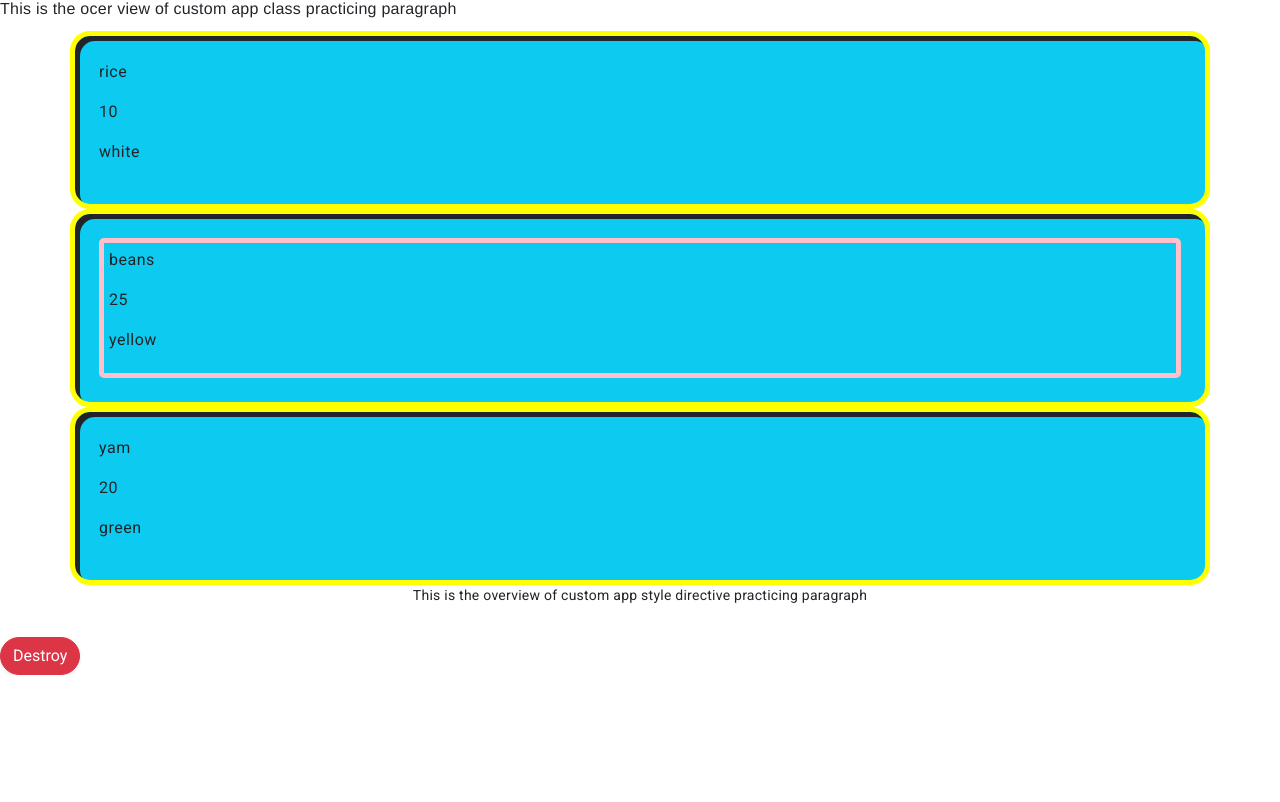
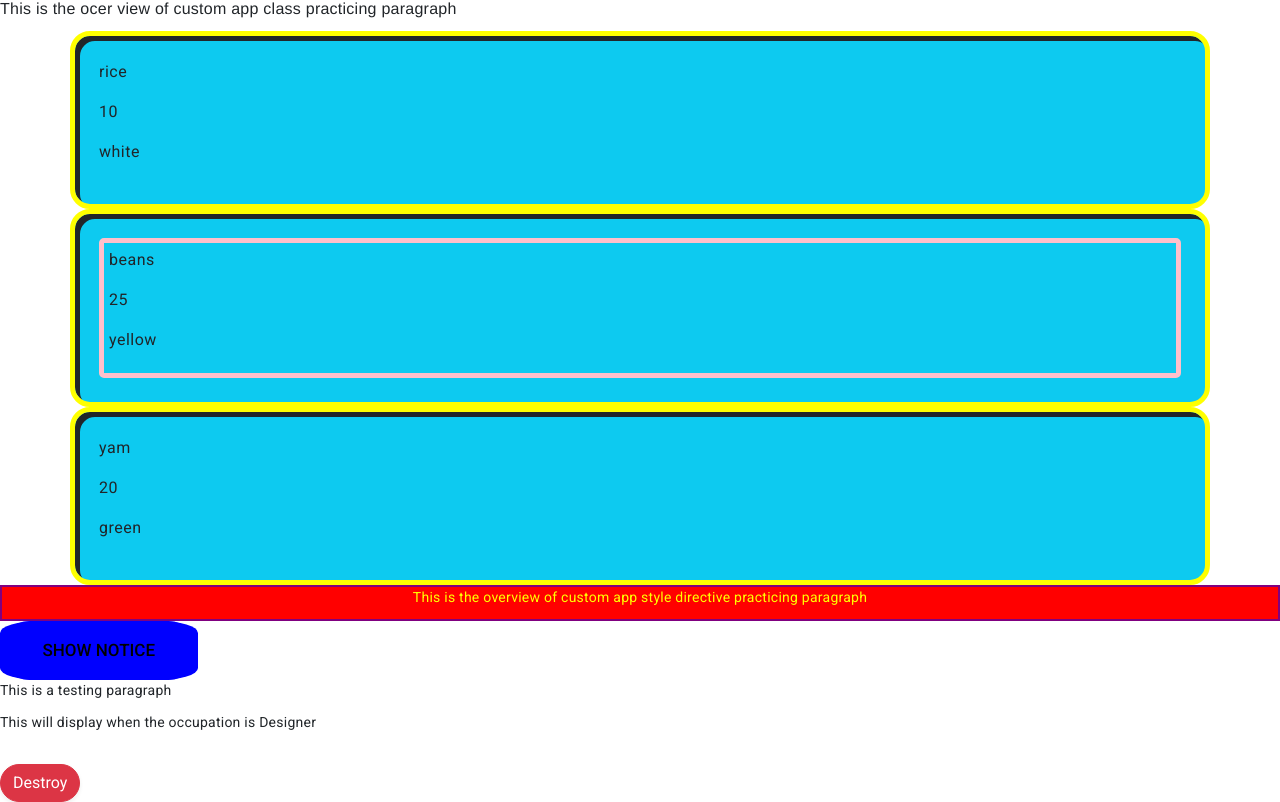
Before and after one commit to Toheeb-dev/Angular-Class-, an Angular app: page /hooks in a window 1280 px wide. Shown: the part 321-1123 px from the top of the page. Before the commit the page ends 996 px from the top, so only its background shows below. Built offline with nearby package versions, Linux system fonts and the light colour scheme.

Commit message:
treadted ngswitch

```diff
--- a/src/app/app.module.ts
+++ b/src/app/app.module.ts
@@ -32,6 +32,8 @@ import { HostbiddingDirective } from './customDirectives/hostbidding.directive';
 import { AppClassDirective } from './customDirectives/app-class.directive';
 import { CondDirDirective } from './customDirectives/cond-dir.directive';
 import { StyleDirective } from './customDirectives/style.directive';
+import { StructuralDirDirective } from './customDirectives/structural-dir.directive';
+import { IfDirDirective } from './customDirectives/if-dir.directive';
 
 
 @NgModule({
@@ -61,6 +63,8 @@ import { StyleDirective } from './customDirectives/style.directive';
     AppClassDirective,
     CondDirDirective,
     StyleDirective,
+    StructuralDirDirective,
+    IfDirDirective,
 
   ],
   imports: [
--- /dev/null
+++ b/src/app/customDirectives/if-dir.directive.ts
@@ -0,0 +1,18 @@
+import { Directive, TemplateRef, ViewContainerRef, Input } from '@angular/core';
+
+@Directive({
+  selector: '[appIfDir]'
+})
+export class IfDirDirective {
+
+  constructor(private template: TemplateRef<any>, private viewContainer: ViewContainerRef) { }
+
+  @Input('appIfDir') set displayView(conditon:boolean ){
+    if(conditon){
+      this.viewContainer.createEmbeddedView<any>(this.template)
+    } else {
+      this.viewContainer.clear()
+    }
+  }
+
+}
--- /dev/null
+++ b/src/app/customDirectives/structural-dir.directive.ts
@@ -0,0 +1,10 @@
+import { Directive } from '@angular/core';
+
+@Directive({
+  selector: '[appStructuralDir]'
+})
+export class StructuralDirDirective {
+
+  constructor() { }
+
+}
--- a/src/app/customDirectives/style.directive.ts
+++ b/src/app/customDirectives/style.directive.ts
@@ -10,6 +10,9 @@ export class StyleDirective {
   @Input() set appStyle(styles: Object){
     let entries = Object.entries(styles)
     console.log(entries)
+    for (let entry of entries){
+      this.renderer.setStyle(this.element.nativeElement, entry[0], entry[1])
+    }
 
   }
 
--- a/src/app/demo/demo.component.css
+++ b/src/app/demo/demo.component.css
@@ -17,3 +17,62 @@ border-radius: 20px;
     padding: 5px;
     /* opacity: 5px; */
 }
+.btn {
+    position: relative;
+    display: inline-block;
+    font-size: 17px;
+    text-transform: uppercase;
+    text-decoration: none;
+    padding: 1em 2.5em;
+    display: inline-block;
+    border-radius: 6em;
+    transition: all .2s;
+    border: none;
+    font-family: inherit;
+    font-weight: 500;
+    color: black;
+    background-color: blue;
+   }
+
+   .btn:hover {
+    transform: translateY(-3px);
+    box-shadow: 0 10px 20px rgba(0, 0, 0, 0.2);
+   }
+
+   .btn:active {
+    transform: translateY(-1px);
+    box-shadow: 0 5px 10px rgba(0, 0, 0, 0.2);
+   }
+
+   .btn::after {
+    content: "";
+    display: inline-block;
+    height: 100%;
+    width: 100%;
+    border-radius: 100px;
+    position: absolute;
+    top: 0;
+    left: 0;
+    z-index: -1;
+    transition: all .4s;
+   }
+
+   .btn::after {
+    background-color: blue;
+   }
+
+   .btn:hover::after {
+    transform: scaleX(1.4) scaleY(1.6);
+    opacity: 0;
+   }
+   .card {
+  width: 80%;
+  height: 54px;
+  display: inline-block;
+  background: rgb(236, 236, 236);
+  box-shadow: rgba(0, 0, 0, 0.4) 0px 2px 4px, rgba(0, 0, 0, 0.3) 0px 7px 13px -3px, rgba(0, 0, 0, 0.2) 0px -3px 0px inset;
+}
+.div-contain{
+display: flex;
+width: 100%;
+}
--- a/src/app/demo/demo.component.html
+++ b/src/app/demo/demo.component.html
@@ -23,8 +23,44 @@
   </div>
 </div>
 
-<div [appStyle]="{backgroundColor: 'blue', color:'yellow', border: '2px solid purple', width: '100%'}" class="text-center">
+<div [appStyle]="{backgroundColor: active ? 'blue' : 'red', color:'yellow', border: '2px solid purple', width: '100%'}" class="text-center">
     <p>
         This is the overview of custom app style directive practicing paragraph
     </p>
 </div>
+
+<!-- STRUCTURAL DIRECTIVES -->
+<div>
+<div class="div-contain">
+    <button class="btn" (click)="displayNotice()"> Show notice
+    </button>
+</div>
+
+<div class="card" *appIfDir="display">This is a example of custom structural directives</div>
+<ng-template #moreNotice class="card">This is a example of of more custom structural directives</ng-template>
+<p *appIfDir=" 10 > 5 ">
+    This is a testing paragraph
+</p>
+<!-- <div class="card" *ngIf="display else moreNotice ">This is a example of custom structural directives</div>
+<ng-template #moreNotice class="card">This is a example of of more custom structural directives</ng-template> -->
+</div>
+<!-- ==================================================== -->
+
+<!-- STRUCTURAL DIRECTIVES -->
+<!-- <div class="div-contain">
+    <button class="btn" (click)="displayNotice()"> Show notice
+    </button>
+</div>
+<ng-template [ngIf]="display" [ngIfElse]="fullNotice">
+<div class="card" >This is a example of custom structural directives</div>
+</ng-template>
+<ng-template #fullNotice class="card">This is a example of of more custom structural directives</ng-template> -->
+<!-- =================================================== -->
+<div [ngSwitch]="occupation">
+    <p *ngSwitchCase="'teacher'">This will display when the occupation is Tearcher</p>
+    <p *ngSwitchCase="'developer'">This will display when the occupation is Developer</p>
+    <p *ngSwitchCase="'designer'">This will display when the occupation is Designer</p>
+    <p *ngSwitchCase="'lawyer'">This will display when the occupation is Lawyer</p>
+    <p *ngSwitchCase="'farmer'">This will display when the occupation is Farmer</p>
+    <p *ngSwitchDefault>This is the default text that will display when the switch case does not match any expression/p>
+</div>
--- a/src/app/demo/demo.component.ts
+++ b/src/app/demo/demo.component.ts
@@ -69,5 +69,12 @@ ngAfterViewInit(): void {
      return allFood.sort((a, b)=> b.kg - a.kg)[0];
 
   }
+active: boolean = false
 
+display: boolean = false
+
+occupation: string = 'designer'
+displayNotice(){
+  this.display = true;
 }
+}
```
